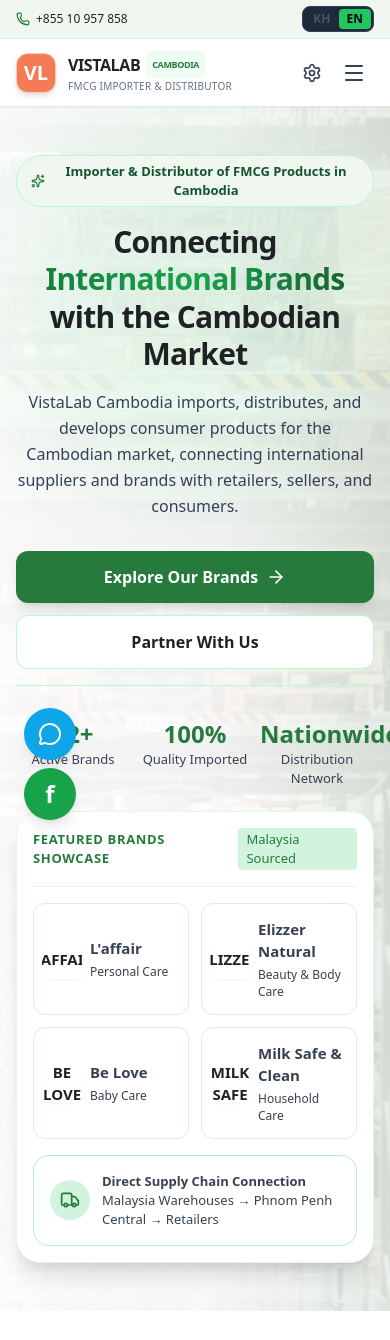
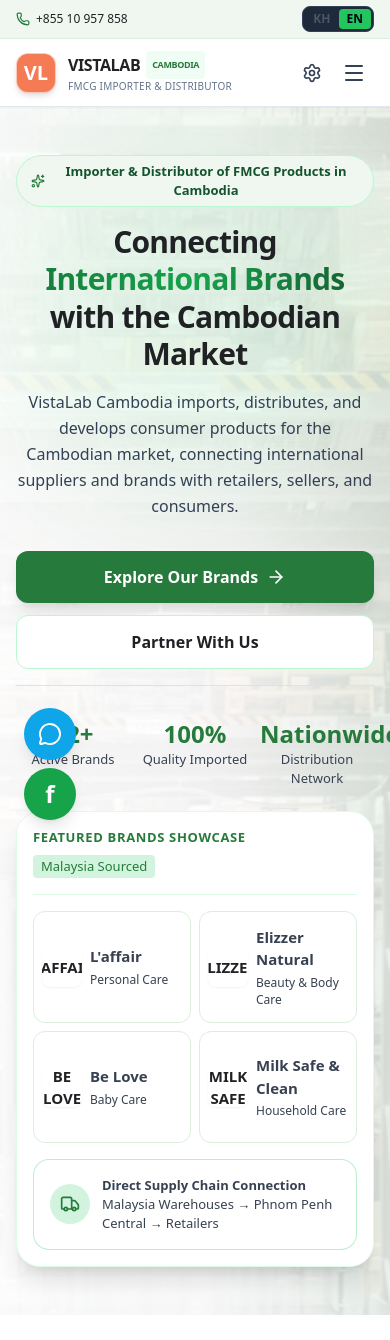
Before and after one commit to rothanamusk90-star/vistalabcambodia, a React (Vite) app: page / in a window 390 px wide. Shown: the top 1340 px of the page. Built offline with nearby package versions, Linux system fonts and the light colour scheme; a web font is replaced by a local one.

Commit message:
Prevent mobile hero showcase overflow

```diff
--- a/vistalab/App.tsx
+++ b/vistalab/App.tsx
@@ -442,12 +442,12 @@
                 {/* Hero Showcase Collage Card */}
                 <div className="min-w-0 lg:col-span-5 relative">
                   <div className="min-w-0 bg-white border border-green-100 p-4 sm:p-8 rounded-3xl shadow-xl space-y-4 sm:space-y-6">
-                    <div className="flex justify-between items-center pb-4 border-b border-green-100">
-                      <span className="text-xs font-bold uppercase tracking-wider text-green-300">{tx('Featured Brands Showcase', 'ម៉ាកផលិតផលដែលបានជ្រើសរើស')}</span>
+                    <div className="flex flex-wrap justify-between items-center gap-2 pb-4 border-b border-green-100">
+                      <span className="min-w-0 text-xs font-bold uppercase tracking-wider text-green-300">{tx('Featured Brands Showcase', 'ម៉ាកផលិតផលដែលបានជ្រើសរើស')}</span>
                       <span className="text-xs bg-green-500/20 text-green-300 px-2 py-0.5 rounded font-medium">{tx('Malaysia Sourced', 'នាំចូលពីម៉ាឡេស៊ី')}</span>
                     </div>
 
-                    <div className="grid grid-cols-2 gap-3">
+                    <div className="grid grid-cols-[minmax(0,1fr)_minmax(0,1fr)] gap-2 sm:gap-3">
                       {brands.slice(0, 4).map((b) => (
                         <div key={b.id} className="group flex min-w-0 min-h-28 items-center gap-2 sm:gap-3 rounded-xl border border-white/15 bg-white/10 p-2 sm:p-3 transition-all hover:border-green-300/60 hover:bg-white/15">
                           <div className="flex h-10 w-10 sm:h-16 sm:w-16 shrink-0 items-center justify-center overflow-hidden rounded-lg bg-white p-1.5 sm:p-2 shadow-sm">
```
